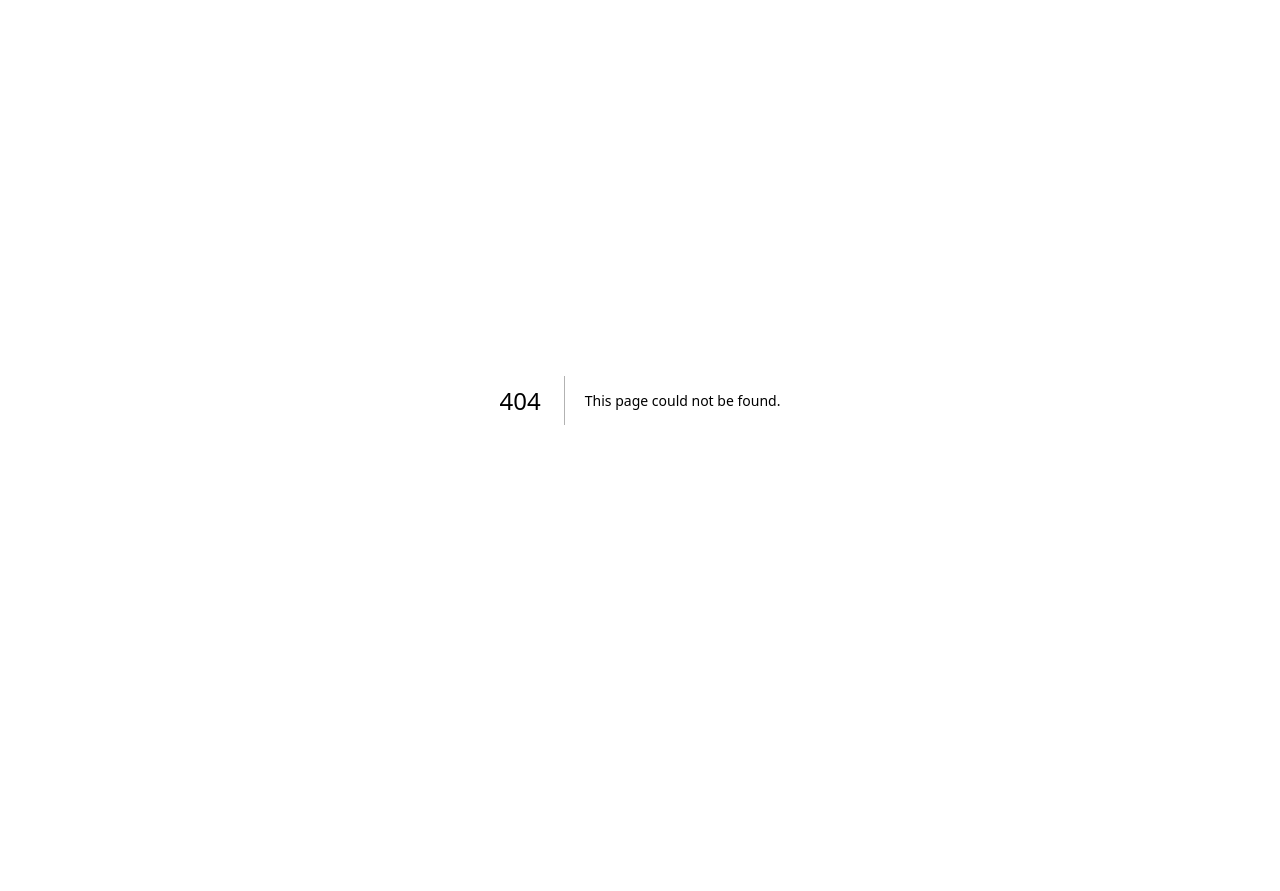
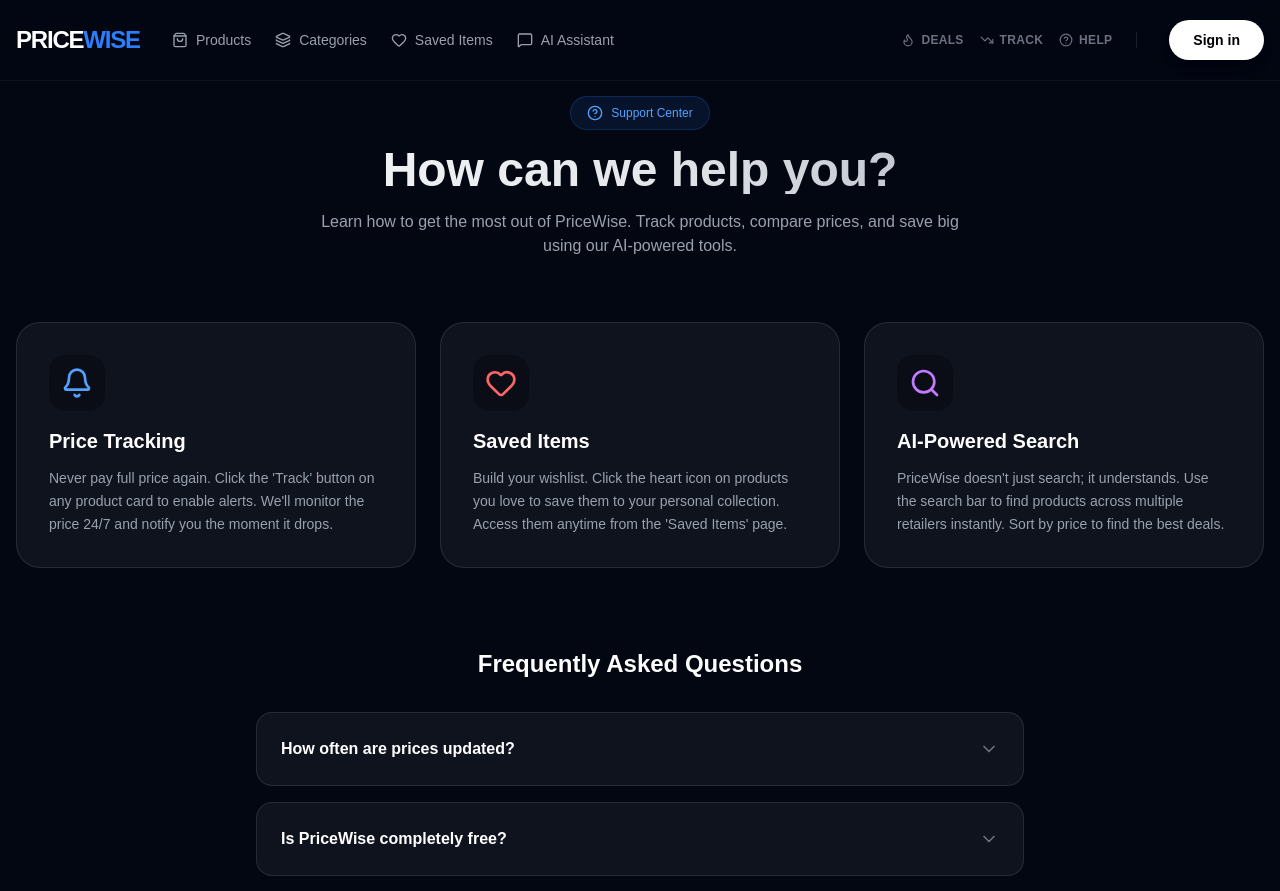
Before and after one commit to PriyanshuRanjan04/PriceWise, a Next.js app in the folder frontend/: page /about in a window 1280 px wide. Before the commit this address had no page. Shown: the top 891 px of the page. Before the commit the page ends 800 px from the top, so only its background shows below. Built offline with nearby package versions, Linux system fonts and the light colour scheme; no server answers.

Commit message:
Update changes

```diff
--- /dev/null
+++ b/frontend/app/about/page.tsx
@@ -0,0 +1,136 @@
+'use client';
+
+import Navbar from '@/components/Navbar';
+import { motion } from 'framer-motion';
+import { Bell, Heart, Search, ShieldCheck, HelpCircle, ChevronDown, ChevronUp } from 'lucide-react';
+import { useState } from 'react';
+
+export default function AboutPage() {
+    return (
+        <div className="min-h-screen bg-[#030712] text-white">
+            <Navbar />
+            <main className="container mx-auto px-4 pt-24 pb-12">
+                {/* Hero */}
+                <div className="text-center mb-16 space-y-4">
+                    <motion.div
+                        initial={{ opacity: 0, y: 20 }}
+                        animate={{ opacity: 1, y: 0 }}
+                        className="inline-flex items-center gap-2 px-4 py-2 rounded-full bg-blue-500/10 border border-blue-500/20 text-blue-400 text-xs font-medium mb-4"
+                    >
+                        <HelpCircle className="w-4 h-4" />
+                        <span>Support Center</span>
+                    </motion.div>
+                    <motion.h1
+                        initial={{ opacity: 0, y: 20 }}
+                        animate={{ opacity: 1, y: 0 }}
+                        transition={{ delay: 0.1 }}
+                        className="text-4xl md:text-5xl font-black bg-clip-text text-transparent bg-gradient-to-r from-white via-gray-200 to-gray-400"
+                    >
+                        How can we help you?
+                    </motion.h1>
+                    <motion.p
+                        initial={{ opacity: 0 }}
+                        animate={{ opacity: 1 }}
+                        transition={{ delay: 0.2 }}
+                        className="text-gray-400 max-w-2xl mx-auto"
+                    >
+                        Learn how to get the most out of PriceWise. Track products, compare prices, and save big using our AI-powered tools.
+                    </motion.p>
+                </div>
+
+                {/* Feature Guides */}
+                <div className="grid grid-cols-1 md:grid-cols-3 gap-6 mb-20">
+                    <FeatureCard
+                        icon={<Bell className="w-8 h-8 text-blue-400" />}
+                        title="Price Tracking"
+                        description="Never pay full price again. Click the 'Track' button on any product card to enable alerts. We'll monitor the price 24/7 and notify you the moment it drops."
+                        delay={0.1}
+                    />
+                    <FeatureCard
+                        icon={<Heart className="w-8 h-8 text-red-400" />}
+                        title="Saved Items"
+                        description="Build your wishlist. Click the heart icon on products you love to save them to your personal collection. Access them anytime from the 'Saved Items' page."
+                        delay={0.2}
+                    />
+                    <FeatureCard
+                        icon={<Search className="w-8 h-8 text-purple-400" />}
+                        title="AI-Powered Search"
+                        description="PriceWise doesn't just search; it understands. Use the search bar to find products across multiple retailers instantly. Sort by price to find the best deals."
+                        delay={0.3}
+                    />
+                </div>
+
+                {/* FAQ Section */}
+                <div className="max-w-3xl mx-auto">
+                    <h2 className="text-2xl font-bold mb-8 text-center">Frequently Asked Questions</h2>
+                    <div className="space-y-4">
+                        <FAQItem
+                            question="How often are prices updated?"
+                            answer="We track prices in real-time. Our system scans major retailers multiple times a day to ensure you always see the most current price available."
+                        />
+                        <FAQItem
+                            question="Is PriceWise completely free?"
+                            answer="Yes! PriceWise is 100% free for users. We want to empower you to make smarter shopping decisions without any paywalls."
+                        />
+                        <FAQItem
+                            question="Which stores do you compare?"
+                            answer="We currently aggregate prices from major e-commerce platforms like Amazon, Flipkart, and other trusted online retailers."
+                        />
+                        <FAQItem
+                            question="Do I need an account to use PriceWise?"
+                            answer="You can search and view products without an account. However, to use advanced features like Price Tracking and Saved Items, you'll need to sign in (it's free!)."
+                        />
+                    </div>
+                </div>
+
+                {/* Trust/Mission */}
+                <div className="mt-20 pt-10 border-t border-white/10 text-center">
+                    <div className="inline-flex p-4 rounded-full bg-green-500/10 mb-6">
+                        <ShieldCheck className="w-10 h-10 text-green-500" />
+                    </div>
+                    <h2 className="text-2xl font-bold mb-4">Our Mission</h2>
+                    <p className="text-gray-400 max-w-2xl mx-auto leading-relaxed">
+                        We believe smart shopping shouldn't be hard. PriceWise was built to bring transparency to e-commerce,
+                        helping you cut through the noise and find the true market value of the products you love.
+                    </p>
+                </div>
+            </main>
+        </div>
+    );
+}
+
+function FeatureCard({ icon, title, description, delay }: { icon: React.ReactNode, title: string, description: string, delay: number }) {
+    return (
+        <motion.div
+            initial={{ opacity: 0, y: 20 }}
+            animate={{ opacity: 1, y: 0 }}
+            transition={{ delay }}
+            className="p-8 rounded-3xl bg-white/5 border border-white/10 hover:bg-white/10 transition-colors"
+        >
+            <div className="mb-4 p-3 bg-black/30 rounded-2xl w-fit">{icon}</div>
+            <h3 className="text-xl font-bold mb-3">{title}</h3>
+            <p className="text-gray-400 leading-relaxed text-sm">{description}</p>
+        </motion.div>
+    );
+}
+
+function FAQItem({ question, answer }: { question: string, answer: string }) {
+    const [isOpen, setIsOpen] = useState(false);
+
+    return (
+        <div className="border border-white/10 rounded-2xl overflow-hidden bg-white/5">
+            <button
+                onClick={() => setIsOpen(!isOpen)}
+                className="w-full flex items-center justify-between p-6 text-left hover:bg-white/5 transition-colors"
+            >
+                <span className="font-bold pr-8">{question}</span>
+                {isOpen ? <ChevronUp className="w-5 h-5 text-gray-500" /> : <ChevronDown className="w-5 h-5 text-gray-500" />}
+            </button>
+            {isOpen && (
+                <div className="px-6 pb-6 text-gray-400 text-sm leading-relaxed border-t border-white/5 pt-4">
+                    {answer}
+                </div>
+            )}
+        </div>
+    );
+}
```
